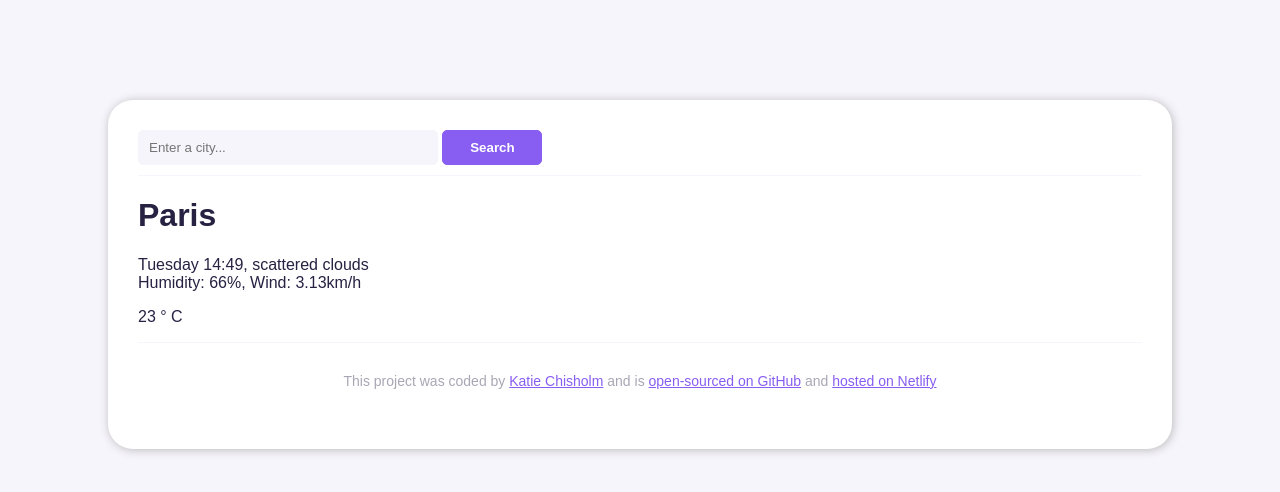
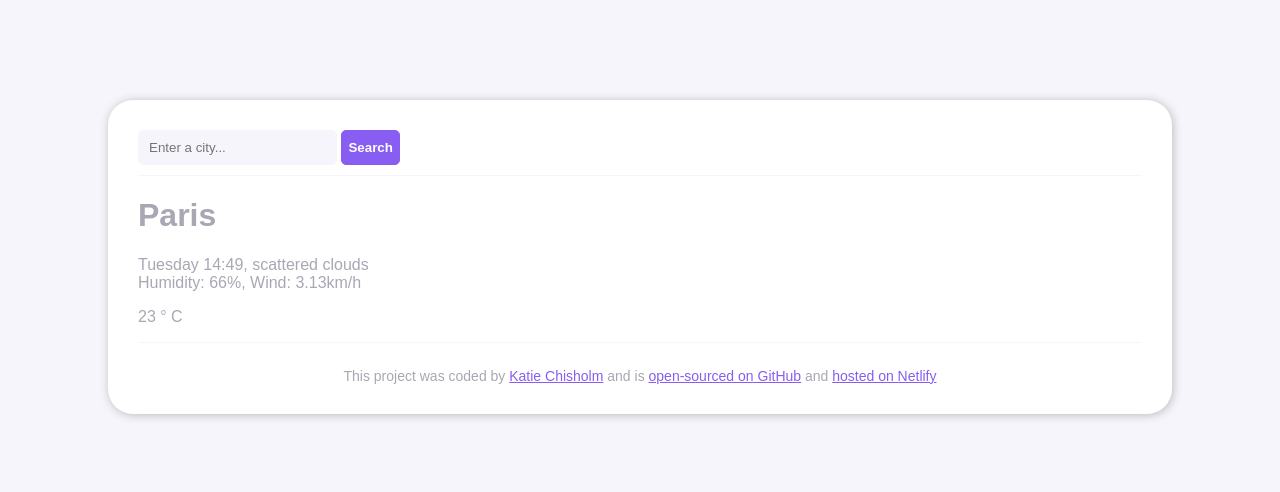
Before and after one commit to ktshazam/weather-app-vanilla, a plain HTML site: page index.html in a window 1280 px wide. Drawn offline with Linux system fonts and the light colour scheme.

Commit message:
CSS Update

```diff
--- a/src/styles.css
+++ b/src/styles.css
@@ -28,7 +28,7 @@ a:visited {
 
 footer {
   border-top: 1px solid #f7f5fc;
-  padding: 30px;
+  padding-top: 25px;
   color: #a8a7b4;
   font-size: 14px;
   text-align: center;
@@ -44,10 +44,10 @@ footer {
 }
 
 .city-search {
+  width: 90%;
 }
 
 .search-input {
-  width: 300px;
   height: 35px;
   border: 1px solid #f7f5fc;
   border-radius: 5px;
@@ -62,6 +62,9 @@ footer {
   color: #ffffff;
   font-weight: 800;
   border-radius: 5px;
-  width: 100px;
   height: 35px;
 }
+
+.main {
+  color: #a8a7b4;
+}
```
